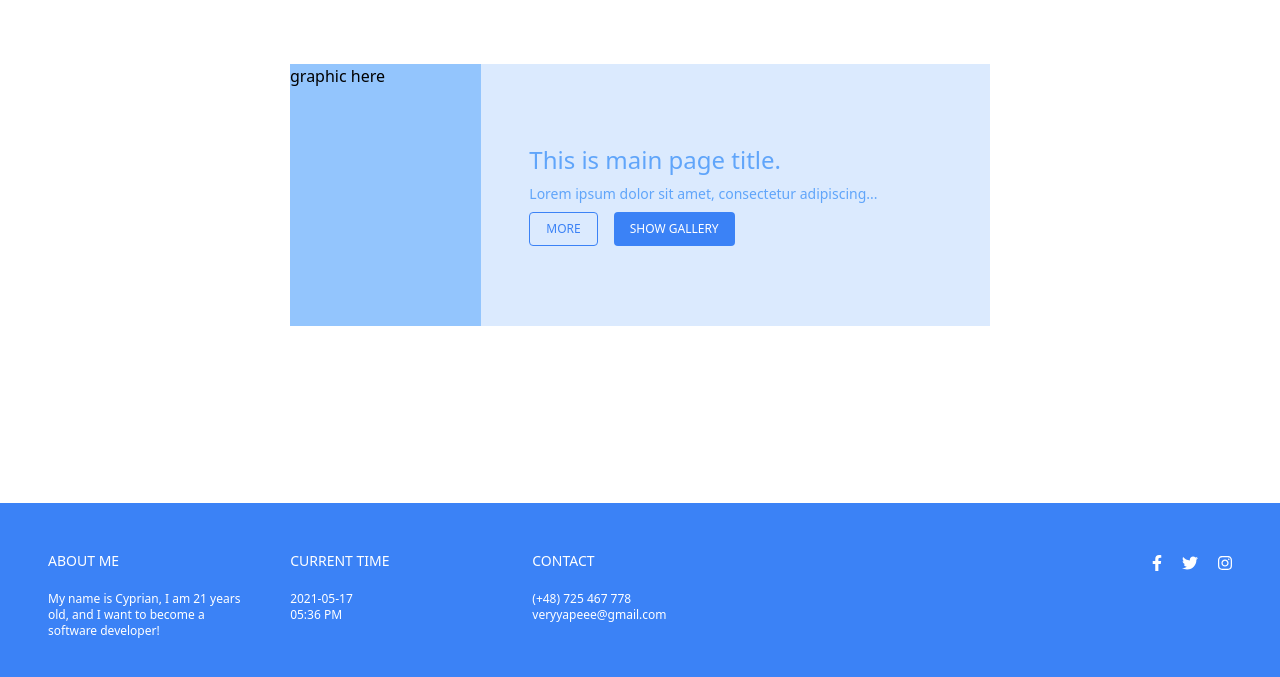
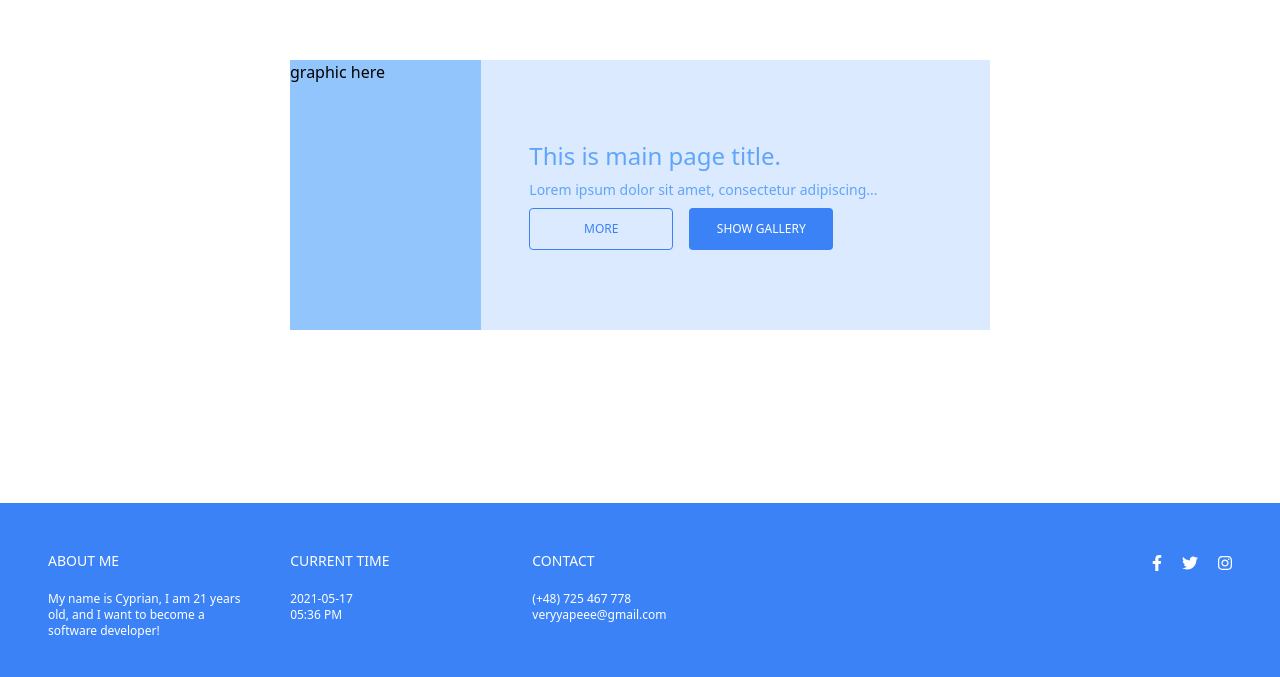
Before and after one commit to Veryyapeee/2md-assigment, a React (Create React App) app: page / in a window 1280 px wide. Shown: the part 113-790 px from the top of the page. Built offline with nearby package versions, Linux system fonts and the light colour scheme.

Commit message:
refactor: add framer-motion to animate content

```diff
--- a/package.json
+++ b/package.json
@@ -15,6 +15,7 @@
     "@types/react": "^17.0.0",
     "@types/react-dom": "^17.0.0",
     "axios": "^0.21.1",
+    "framer-motion": "^4.1.17",
     "react": "^17.0.2",
     "react-dom": "^17.0.2",
     "react-scripts": "4.0.3",
--- a/src/Atoms/ButtonGallery/ButtonGallery.tsx
+++ b/src/Atoms/ButtonGallery/ButtonGallery.tsx
@@ -6,7 +6,7 @@ interface Props {
 
 const ButtonGallery: React.FC<Props> = ({ children }) => {
   return (
-    <button className="text-xs bg-blue-500 text-white  py-2 px-4 rounded focus:outline-none">
+    <button className="font-medium text-xs bg-blue-500 text-white w-36 py-3 px-3 rounded focus:outline-none">
       {children}
     </button>
   );
--- a/src/Atoms/ButtonMore/ButtonMore.tsx
+++ b/src/Atoms/ButtonMore/ButtonMore.tsx
@@ -9,7 +9,7 @@ const ButtonMore: React.FC<Props> = ({ children, clicked }) => {
   return (
     <button
       onClick={clicked}
-      className="bg-transparent text-blue-500 border border-blue-500 py-2 px-4 rounded focus:outline-none text-xs"
+      className="font-medium bg-transparent w-36 text-blue-500 border border-blue-500 py-3 px-3 rounded focus:outline-none text-xs"
     >
       {children}
     </button>
```
Also changed, not shown: 1 other file (tests, documents, lock files or other folders).
